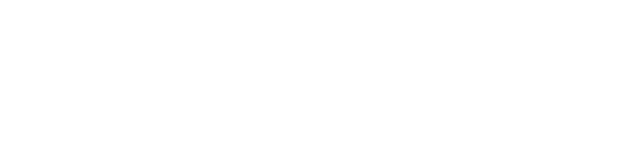
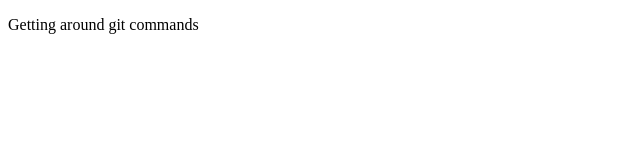
Before and after one commit to BidanGitau/test-merger, a plain HTML site: page index.html in a window 1280 px wide. Shown: the whole page, without its empty margins (0-640 px from the left). Drawn offline with Linux system fonts and the light colour scheme.

Commit message:
footer edits

```diff
--- a/index.html
+++ b/index.html
@@ -9,7 +9,9 @@
 </head>
 
 <body>
-
+    <footer>
+        <p>Getting around git commands</p>
+    </footer>
 </body>
 
 </html>
```
